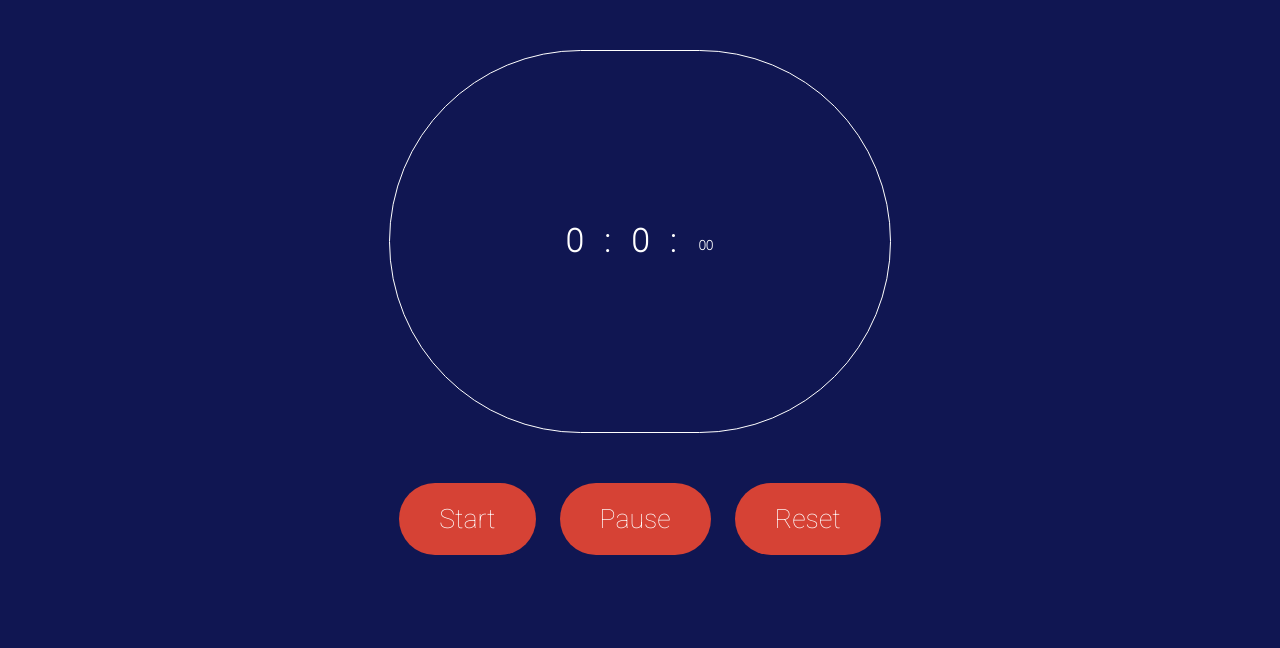
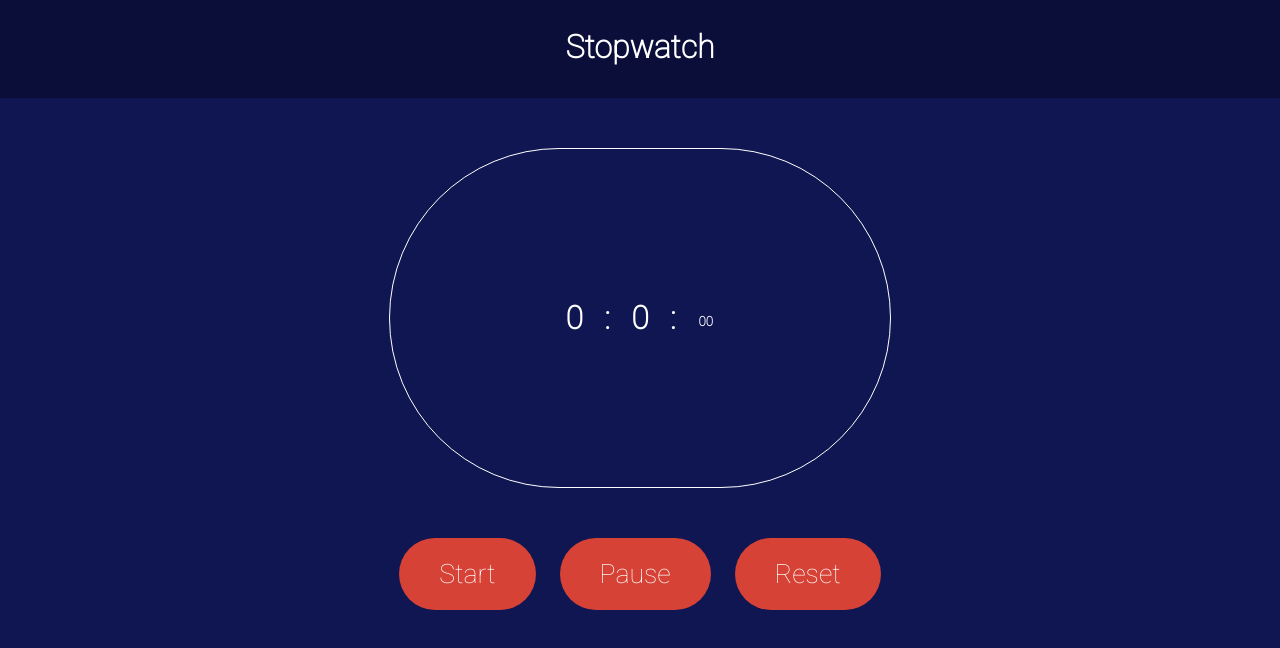
Before and after one commit to Talha-Irshad/JS-StopWatch, a plain HTML site: page index.html in a window 1280 px wide. Drawn offline with Linux system fonts and the light colour scheme.

Commit message:
small changes

```diff
--- a/files/style.css
+++ b/files/style.css
@@ -1,3 +1,7 @@
+*{
+    margin: 0;
+    padding: 0;
+}
 #milsec ,#sec, #min{
     width: 40px;
 }
@@ -26,7 +30,7 @@ button{
 }
 #milsec{
     font-size: 10pt;
-    margin-top: 37px;
+    margin-top: 15px;
     padding: 0 10px;
 }
 #sec, #min{
--- a/index.html
+++ b/index.html
@@ -1,16 +1,22 @@
 <!DOCTYPE html>
 <html lang="en">
+
 <head>
     <meta charset="UTF-8">
     <meta name="viewport" content="width=device-width, initial-scale=1.0">
     <title>Stopwatch</title>
     <style>
         @import url('https://fonts.googleapis.com/css2?family=Roboto:wght@100&display=swap');
-        </style>
+    </style>
 
     <link rel="stylesheet" href="files/style.css">
 </head>
+
 <body>
+    <div
+        style="font-family:'Roboto', sans-serif;text-align: center; color: white; font-size: 12pt;background-color:#0a0e38; height: 70px; padding-top: 28px; width: 100%;">
+        <h1>Stopwatch</h1>
+    </div>
     <div style="text-align: center;">
         <div class="timer" style="display:flex; justify-content: center;">
             <h1 id="min">0</h1>
@@ -28,4 +34,5 @@
 
 </body>
 <script src="files/app.js"></script>
+
 </html>
```
